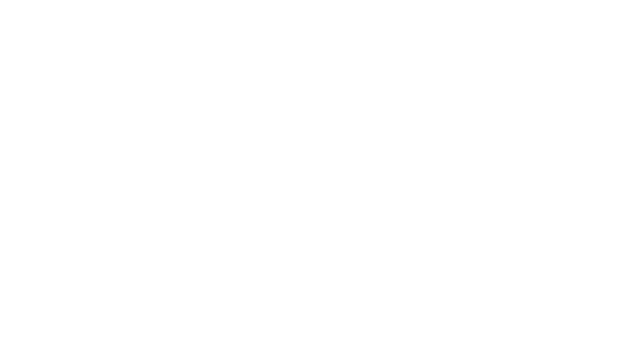
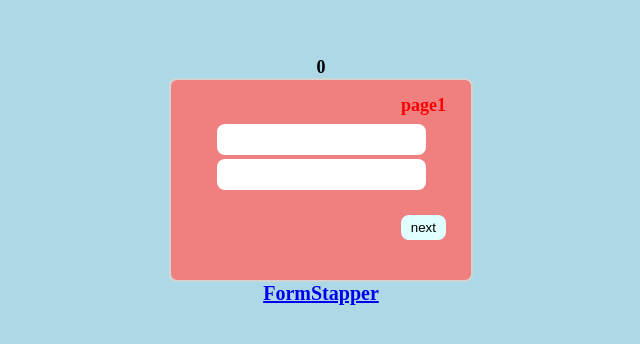
Before and after one commit to merovinjs/react-hooks-lesson, a React (Vite) app: page /exercise/formstapper in a window 1280 px wide. Before the commit this address had no page. Shown: the part 212-556 px from the top of the page, without its empty margins (319-959 px from the left). Built offline with nearby package versions, Linux system fonts and the light colour scheme.

Commit message:
fixed:a to router link

```diff
--- a/package.json
+++ b/package.json
@@ -13,14 +13,16 @@
     "@emotion/react": "^11.11.3",
     "@emotion/styled": "^11.11.0",
     "@mui/material": "^5.15.6",
+    "@reduxjs/toolkit": "^2.2.0",
     "react": "^18.2.0",
     "react-dom": "^18.2.0",
     "react-hook-form": "^7.46.2",
+    "react-redux": "^9.1.0",
     "react-router-dom": "^6.16.0"
   },
   "devDependencies": {
     "@hookform/devtools": "^4.3.1",
-    "@types/react": "^18.2.14",
+    "@types/react": "18.2.55",
     "@types/react-dom": "^18.2.6",
     "@typescript-eslint/eslint-plugin": "^5.61.0",
     "@typescript-eslint/parser": "^5.61.0",
--- a/src/App.tsx
+++ b/src/App.tsx
@@ -7,6 +7,8 @@ import { Exercise1 } from "./pages/exercise/Exercise1.js";
 import OtpLogin from "./pages/exercise/OTPlogin/OtpLogin.js";
 import MineSwapperGame from "./pages/exercise/MineSwapperGame/MineSwapperGame.js";
 import Acordion from "./pages/exercise/Acordion/Acordion.js";
+import FormStapper from "./pages/exercise/FormStapper/FormStapper.js";
+import Counter from "./pages/exercise/ReduxToolkit/ReduxToolkit.js";
 
 function App() {
   return (
@@ -21,6 +23,8 @@ function App() {
           <Route path="/exercise/otpLogin" element={<OtpLogin />} />
           <Route path="/exercise/mineswappergame" element={<MineSwapperGame />} />
           <Route path="/exercise/acordion" element={<Acordion />} />
+          <Route path="/exercise/formstapper" element={<FormStapper />} />
+          <Route path="/exercise/reduxtoolkit" element={<Counter />} />
         </Routes>
       </Router>
     </>
--- /dev/null
+++ b/src/app/store.ts
@@ -0,0 +1,12 @@
+import { configureStore } from "@reduxjs/toolkit";
+import counterReducer from "../features/counter/counterSlice";
+export const store = configureStore({
+  reducer: {
+    counter: counterReducer,
+  },
+});
+
+// Infer the `RootState` and `AppDispatch` types from the store itself
+export type RootState = ReturnType<typeof store.getState>;
+// Inferred type: {posts: PostsState, comments: CommentsState, users: UsersState}
+export type AppDispatch = typeof store.dispatch;
--- /dev/null
+++ b/src/features/counter/counterSlice.ts
@@ -0,0 +1,31 @@
+import { createSlice } from "@reduxjs/toolkit";
+import type { PayloadAction } from "@reduxjs/toolkit";
+
+export interface CounterState {
+  value: number[] | any;
+}
+
+const initialState: CounterState = {
+  value: 0,
+};
+
+export const counterSlice = createSlice({
+  name: "counter",
+  initialState,
+  reducers: {
+    increment: (state) => {
+      state.value += 1;
+    },
+    decrement: (state) => {
+      state.value -= 1;
+    },
+    incrementByAmount: (state, action: PayloadAction<number>) => {
+      state.value = [...state.value, action.payload];
+    },
+  },
+});
+
+// Action creators are generated for each case reducer function
+export const { incrementByAmount, increment, decrement } = counterSlice.actions;
+
+export default counterSlice.reducer;
--- a/src/main.tsx
+++ b/src/main.tsx
@@ -1,9 +1,12 @@
 import ReactDOM from "react-dom/client";
 import App from "./App";
 import "./index.css";
-
+import { store } from "./app/store";
+import { Provider } from "react-redux";
 ReactDOM.createRoot(document.getElementById("root")!).render(
   <>
-    <App />
+    <Provider store={store}>
+      <App />
+    </Provider>
   </>
 );
--- a/src/pages/exercise/ExercisesHomePage.tsx
+++ b/src/pages/exercise/ExercisesHomePage.tsx
@@ -1,18 +1,25 @@
+import { Link } from "react-router-dom";
 const ExercisesHomePage = () => {
   return (
     <div style={{ display: "flex", backgroundColor: "lightblue", flexDirection: "column", padding: "15px 45px" }}>
-      <a style={{ marginBottom: "15px", fontSize: "20px" }} href="/exercise/mapping">
+      <Link style={{ marginBottom: "15px", fontSize: "20px" }} to="/exercise/mapping">
         Mapping Fonsiyon
-      </a>
-      <a style={{ marginBottom: "15px", fontSize: "20px" }} href="/exercise/otpLogin">
+      </Link>
+      <Link style={{ marginBottom: "15px", fontSize: "20px" }} to="/exercise/otpLogin">
         Opt Fonsiyon"Tek kullanımlık şifre ile giriş"
-      </a>
-      <a style={{ marginBottom: "15px", fontSize: "20px" }} href="/exercise/mineswappergame">
+      </Link>
+      <Link style={{ marginBottom: "15px", fontSize: "20px" }} to="/exercise/mineswappergame">
         mayın tarlası oyunu
-      </a>
-      <a style={{ marginBottom: "15px", fontSize: "20px" }} href="/exercise/acordion">
+      </Link>
+      <Link style={{ marginBottom: "15px", fontSize: "20px" }} to="/exercise/acordion">
         Acordion
-      </a>
+      </Link>
+      <Link style={{ marginBottom: "15px", fontSize: "20px" }} to="/exercise/formstapper">
+        FormStapper
+      </Link>
+      <Link style={{ marginBottom: "15px", fontSize: "20px" }} to="/exercise/reduxtoolkit">
+        ReduxToolkit example
+      </Link>
     </div>
   );
 };
--- /dev/null
+++ b/src/pages/exercise/FormStapper/FormStapper.tsx
@@ -0,0 +1,75 @@
+import { useState } from "react";
+import style from "./style.module.css";
+import { Link, useNavigate } from "react-router-dom";
+import { useSelector } from "react-redux";
+import { RootState } from "../../../app/store";
+const FormStapper = () => {
+  const count = useSelector((state: RootState) => state.counter.value);
+  const navigate = useNavigate();
+  function nextPage() {
+    setpage(page + 1);
+    if (page === 3) {
+      setpage(0);
+    }
+  }
+  function prevPage() {
+    setpage(page - 1);
+    if (page === 0) {
+      setpage(3);
+    }
+  }
+
+  const [page, setpage] = useState(1);
+  const [input1, setInput1] = useState("");
+  const [input2, setInput2] = useState("");
+  const [input3, setInput3] = useState("");
+  const [input4, setInput4] = useState("");
+
+  const handleSubmit = (e: any) => {
+    e.preventDefault();
+    console.log(input1, input2, input3, input4);
+    navigate("/");
+  };
+
+  return (
+    <form className={style.formContainer}>
+      {count}
+      <div className={style.formElementWrapper}>
+        <div className={style.pageNumber}>{"page" + page}</div>
+        {page === 1 && (
+          <div className={style.inputWrapper}>
+            <input value={input1} onChange={(e) => setInput1(e.target.value)} type="text" />
+            <input value={input2} onChange={(e) => setInput2(e.target.value)} type="text" />
+          </div>
+        )}
+        {page === 2 && (
+          <div className={style.inputWrapper}>
+            <input value={input3} onChange={(e) => setInput3(e.target.value)} type="text" />
+            <input value={input4} onChange={(e) => setInput4(e.target.value)} className={style.input} type="text" />
+          </div>
+        )}
+        {page === 3 && <div>zsd</div>}
+
+        <div className={style.btnContainer}>
+          {page !== 1 && (
+            <button type="button" onClick={() => prevPage()}>
+              prev
+            </button>
+          )}
+          <div></div>
+          {page !== 3 && (
+            <button type="button" onClick={() => nextPage()}>
+              next
+            </button>
+          )}
+        </div>
+        {page == 3 && <button onClick={(e) => handleSubmit(e)}>Submit</button>}
+      </div>
+      <Link style={{ marginBottom: "15px", fontSize: "20px" }} to="/exercise/reduxtoolkit">
+        FormStapper
+      </Link>
+    </form>
+  );
+};
+
+export default FormStapper;
--- /dev/null
+++ b/src/pages/exercise/FormStapper/style.module.css
@@ -0,0 +1,53 @@
+.formContainer {
+  font-weight: 800;
+  font-size: large;
+  max-width: 100%;
+  height: 100vh;
+  display: flex;
+  align-items: center;
+  justify-content: center;
+  flex-direction: column;
+  background-color: lightblue;
+  button {
+    border: none;
+    padding: 5px 10px;
+    border-radius: 8px;
+    background-color: lightcyan;
+  }
+  input {
+    border: none;
+  }
+}
+.formElementWrapper {
+  display: flex;
+  flex-direction: column;
+  align-items: center;
+  justify-content: center;
+  width: auto;
+  border: 2px solid lightgray;
+  border-radius: 8px;
+  padding: 15px 25px;
+  max-width: 700px;
+  background-color: lightcoral;
+}
+.btnContainer {
+  margin: 25px 0 25px 0;
+  display: flex;
+  justify-content: space-between;
+  width: 250px;
+}
+.inputWrapper {
+  display: flex;
+  flex-direction: column;
+  gap: 4px;
+  margin-top: 8px;
+  input {
+    padding: 8px 16px;
+    border-radius: 8px;
+  }
+}
+.pageNumber {
+  text-align: end;
+  width: 100%;
+  color: red;
+}
--- /dev/null
+++ b/src/pages/exercise/ReduxToolkit/ReduxToolkit.tsx
@@ -0,0 +1,27 @@
+import type { RootState } from "../../../app/store";
+import { useSelector, useDispatch } from "react-redux";
+import { decrement, increment, incrementByAmount } from "../../../features/counter/counterSlice";
+import { Link } from "react-router-dom";
+
+export default function Counter() {
+  const count = useSelector((state: RootState) => state.counter.value);
+  const dispatch = useDispatch();
+
+  return (
+    <div>
+      <button aria-label="Increment value" onClick={() => dispatch(increment())}>
+        Increment
+      </button>
+      <span>{count}</span>
+      <button aria-label="Decrement value" onClick={() => dispatch(decrement())}>
+        Decrement
+      </button>
+      <button aria-label="Decrement value" onClick={() => dispatch(incrementByAmount(10))}>
+        incrementByAmount
+      </button>
+      <Link style={{ marginBottom: "15px", fontSize: "20px" }} to="/exercise/formstapper">
+        FormStapper
+      </Link>
+    </div>
+  );
+}
--- a/src/pages/home/Home.tsx
+++ b/src/pages/home/Home.tsx
@@ -1,13 +1,14 @@
+import { Link } from "react-router-dom";
 const Home = () => {
   return (
     <div>
       <h1>Home</h1>
       <div>
-        <a href="/hooks">React Hooks Çalışmaları</a>
+        <Link to="/hooks">React Hooks Çalışmaları</Link>
         <br />
-        <a href="/redux">React Hook Form Çalışmaları</a>
+        <Link to="/redux">React Hook Form Çalışmaları</Link>
         <br />
-        <a href="/exercises">React Fonsiyonel Çalışmalar</a>
+        <Link to="/exercises">React Fonsiyonel Çalışmalar</Link>
       </div>
     </div>
   );
```
Also changed, not shown: src/pages/exercise/Acordion/Acordion.tsx (+3 -35 lines), 1 other file (tests, documents, lock files or other folders).
